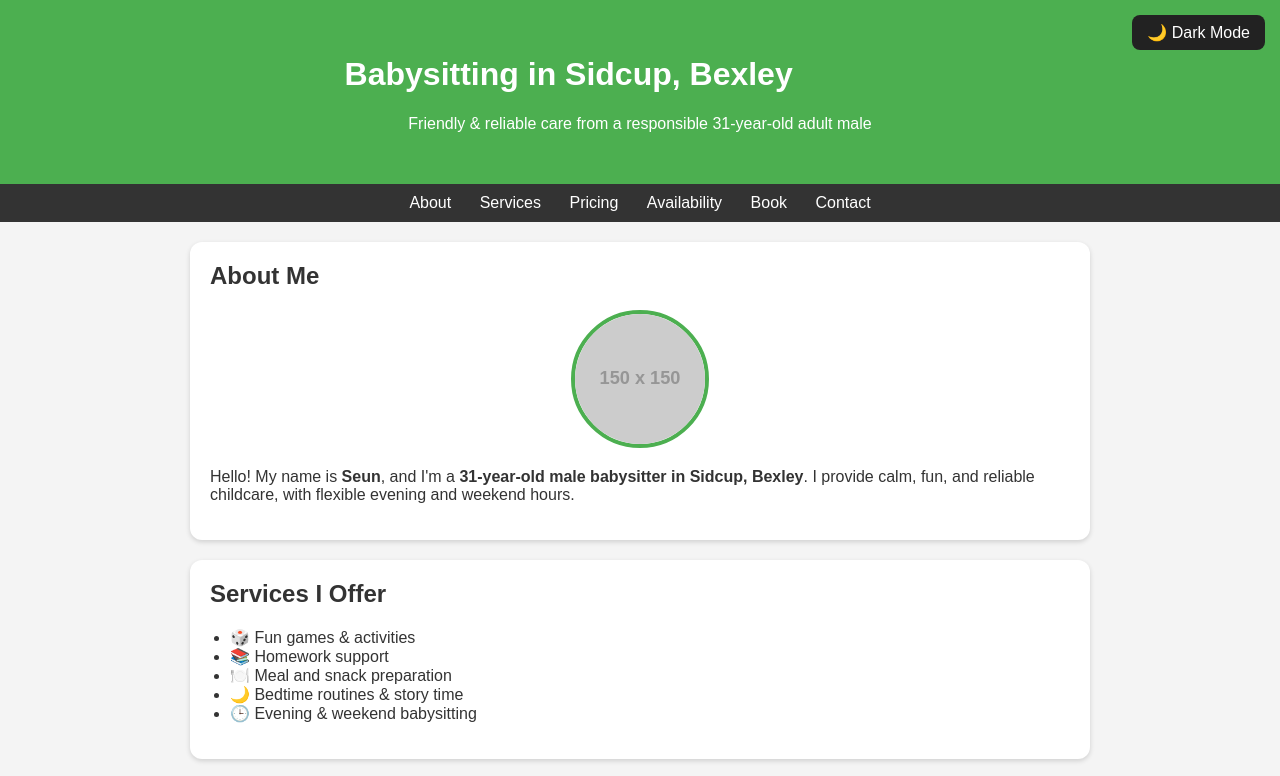
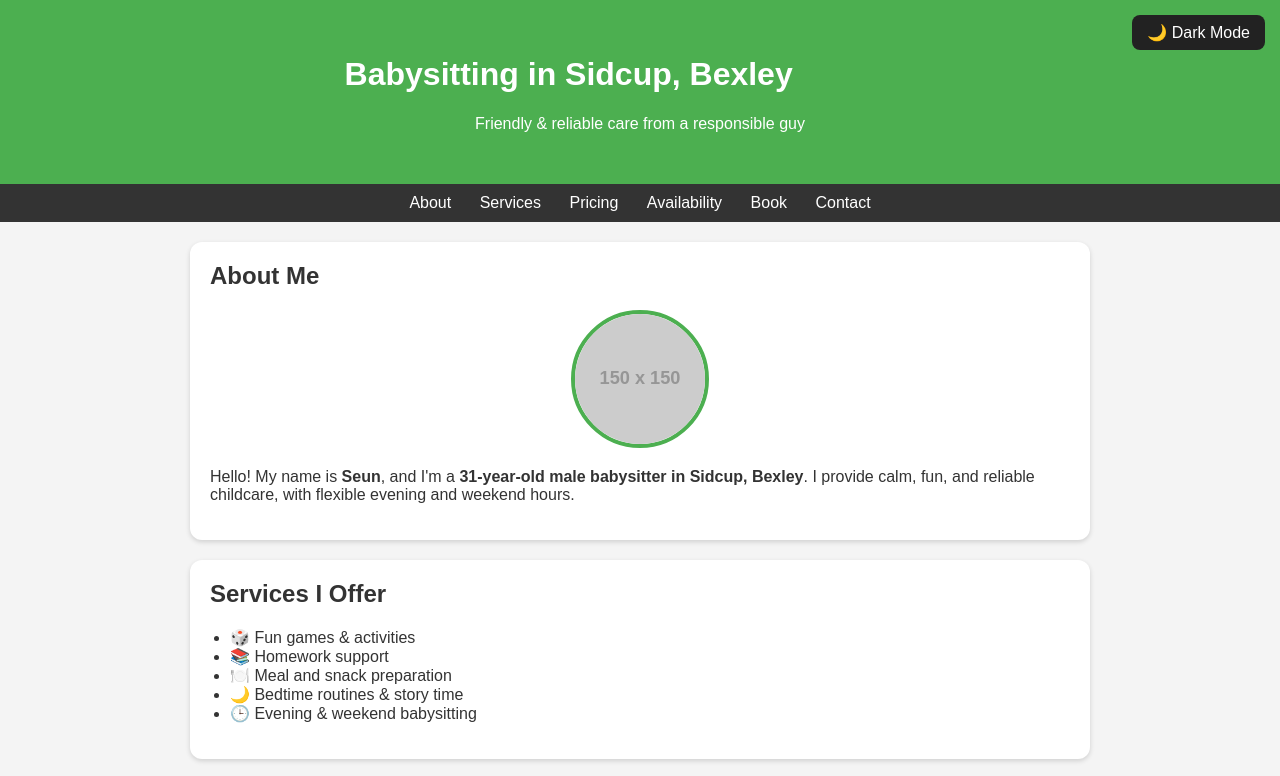
Before and after one commit to Shexy9229/babysite, a plain HTML site: page index.html in a window 1280 px wide. Shown: the top 776 px of the page. Drawn offline with Linux system fonts and the light colour scheme; placeholder pictures from the web are drawn by us.

Commit message:
Update description in header for clarity

```diff
--- a/index.html
+++ b/index.html
@@ -174,7 +174,7 @@
 
 <header>
     <h1>Babysitting in Sidcup, Bexley</h1>
-    <p>Friendly & reliable care from a responsible 31-year-old adult male</p>
+    <p>Friendly & reliable care from a responsible guy</p>
 </header>
 
 <nav>
```
